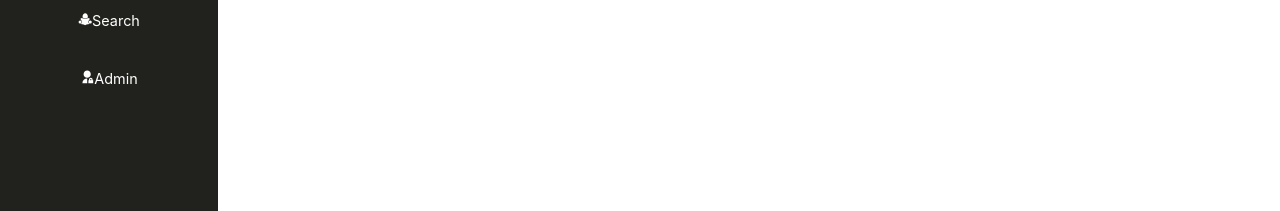
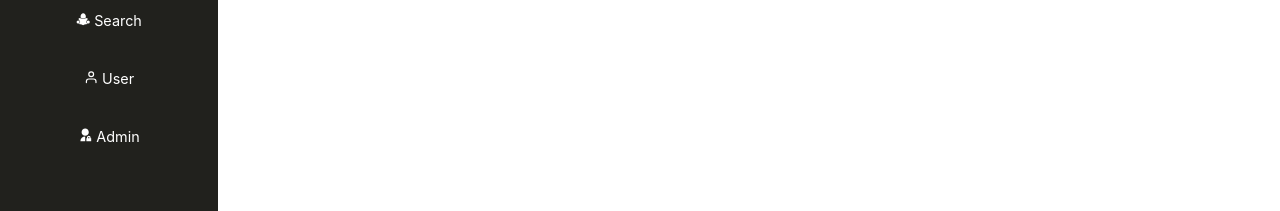
Before and after one commit to Mulcro/Library-App, a React (Create React App) app in the folder frontend/: page / in a window 1280 px wide. Shown: the part 345-556 px from the top of the page. Built offline with nearby package versions, Linux system fonts and the light colour scheme.

Commit message:
added user icon to sidebar

```diff
--- a/frontend/src/data/sidebarData.js
+++ b/frontend/src/data/sidebarData.js
@@ -2,40 +2,47 @@ import * as GiIcons from 'react-icons/gi';
 import * as AiIcons from 'react-icons/ai';
 import * as BiIcons from 'react-icons/bi';
 import * as RiIcons from 'react-icons/ri';
+import * as FiIcons from 'react-icons/fi';
 
 export const SidebarData = [
     {
-        title: 'Home',
+        title: ' Home',
         path: '/',
         icon: <AiIcons.AiFillHome/>,
         cName: 'side-text'
     },
     {
-        title: 'All books',
+        title: ' All books',
         path: '/books',
         icon: <GiIcons.GiBookshelf/>,
         cName: 'side-text'
     },
     {
-        title: 'Categories',
+        title: ' Categories',
         path: '/categories',
         icon: <BiIcons.BiCategoryAlt/>,
         cName: 'side-text'
     },
     {
-        title: 'Authors',
+        title: ' Authors',
         path: '/authors',
         icon: <GiIcons.GiFountainPen/>,
         cName: 'side-text'
     },
     {
-        title: 'Search',
+        title: ' Search',
         path: '/search',
         icon: <GiIcons.GiRead/>,
         cName: 'side-text'
     },
     {
-        title: 'Admin',
+        title: " User",
+        path: "/user",
+        icon: <FiIcons.FiUser/>,
+        cName: "side-text"
+    },
+    {
+        title: ' Admin',
         path: '/admin',
         icon: <RiIcons.RiAdminFill/>,
         cName: 'side-text'
```
